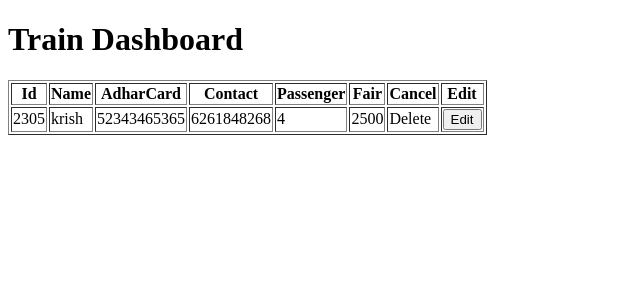
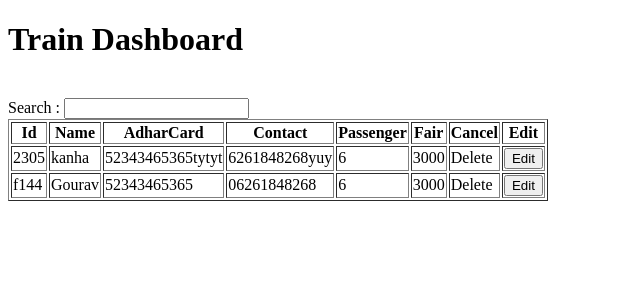
Before and after one commit to krishgour789/01-12-2025-React-Test, a React (Vite) app: page / in a window 1280 px wide. Shown: the top 300 px of the page, without its empty margins (0-640 px from the left). Built offline with nearby package versions, Linux system fonts and the light colour scheme; data requests are answered from the project's data file.

Commit message:
19/12/25

```diff
--- a/src/Components/Datashow.jsx
+++ b/src/Components/Datashow.jsx
@@ -2,8 +2,17 @@ import axios from "axios";
 import React, { useEffect, useState } from "react";
 
 const Datashow = () => {
+  let [form,setform]=useState({
+
+      name:"",
+      adhar:"",
+      contact:"",
+      passenger:"",
+
+    })
   const [train,settrain] = useState([]);
-
+  let [editID,seteditID]  = useState(null)
+  let [search,setsearch] = useState("")
 
   let fetch=()=>{
      axios.get("http://localhost:3000/Train")
@@ -28,11 +37,36 @@ const Datashow = () => {
         fetch()
       })
 
+    }
+
+
+        let formopen=(e)=>{
+      seteditID(e.id)
+      setform({name:e.name,adhar:e.adhar,contact:e.contact,passenger:e.passenger,totalfair:e.totalfair})
+    }
+    let handlechange = (e)=>{
+    setform({...form,[e.target.name]:e.target.value});
+  };
+  let handlesubmit = (e) =>{
+    e.preventDefault();
+
+      let api = `http://localhost:3000/Train/${editID}`
+      axios.put(api, {...form,person:500}).then((res)=>{
+        fetch()
+        editID(null)
+
+      })
+
+    let Filterdata= train.filter((e)=>{
+      return e.name.toLowerCase().includes(search.toLocaleLowerCase())
+    })
+
   }
   return (
     <>
       <div>
-        <h1>Train Dashboard</h1>
+        <h1>Train Dashboard</h1>  <br />
+        Search : <input type="text" value={search} onChange={(e)=>{setsearch(e.target.value)}} />
 
           <table border='1'>
             <thead>
@@ -55,10 +89,10 @@ const Datashow = () => {
                 <td>{e.adhar}</td>
                 <td>{e.contact}</td>
                 <td>{e.passenger}</td>
-                <td>{e.totalfair*e.person}</td>
+                <td>{e.passenger*e.person}</td>
                 <td onClick={()=>{datadelete(e.id)}}>Delete</td>
                  <td>
-              <button onClick={() => setEditUser(user)}>Edit</button>
+              <button onClick={() => {formopen(e)}}>Edit</button>
             </td>
               </tr>
             ))}
@@ -66,6 +100,20 @@ const Datashow = () => {
             </tbody>
 
           </table>
+
+            {editID && (
+                 <form onSubmit={handlesubmit}>
+        NAME : <input type="text" name='name' value={form.name} onChange={handlechange}/> <br />
+        ADHAR : <input type="text" name='adhar' value={form.adhar} onChange={handlechange}/> <br />
+        CONTACT : <input type="text" name='contact' value={form.contact} onChange={handlechange}/> <br />
+        PASSENGER : <input type="text" name='passenger' value={form.passenger} onChange={handlechange}/> <br />
+        {/* TOTAL FAIR : <input type="text" name='totalfair' value={form.total} onChange={handlechange}/> <br /> */}
+
+        <input type="submit" />
+    </form>
+            )}
+
+
           </div>
 
 
--- a/src/Components/Form.jsx
+++ b/src/Components/Form.jsx
@@ -8,7 +8,7 @@ const Form = () => {
     adhar:"",
     contact:"",
     passenger:"",
-    totalfair:"",
+    // totalfair:"",
   })
   let handlechange = (e)=>{
     setform({...form,[e.target.name]:e.target.value});
@@ -35,7 +35,7 @@ const Form = () => {
         ADHAR : <input type="text" name='adhar' value={form.adhar} onChange={handlechange}/> <br />
         CONTACT : <input type="text" name='contact' value={form.contact} onChange={handlechange}/> <br />
         PASSENGER : <input type="text" name='passenger' value={form.passenger} onChange={handlechange}/> <br />
-        TOTAL FAIR : <input type="text" name='totalfair' value={form.total} onChange={handlechange}/> <br />
+        {/* TOTAL FAIR : <input type="text" name='totalfair' value={form.total} onChange={handlechange}/> <br /> */}
 
         <input type="submit" />
     </form>
--- a/src/db.json
+++ b/src/db.json
@@ -1,13 +1,22 @@
 {
   "Train": [
     {
-      "id": "2305",
-      "name": "krish",
+      "name": "kanha",
+      "adhar": "52343465365tytyt",
+      "contact": "6261848268yuy",
+      "passenger": "6",
+      "totalfair": "3",
+      "person": 500,
+      "id": "2305"
+    },
+    {
+      "name": "Gourav",
       "adhar": "52343465365",
-      "contact": "6261848268",
-      "passenger": "4",
-      "totalfair": "5",
-      "person": 500
+      "contact": "06261848268",
+      "passenger": "6",
+      "totalfair": "",
+      "person": 500,
+      "id": "f144"
     }
   ]
 }
```
